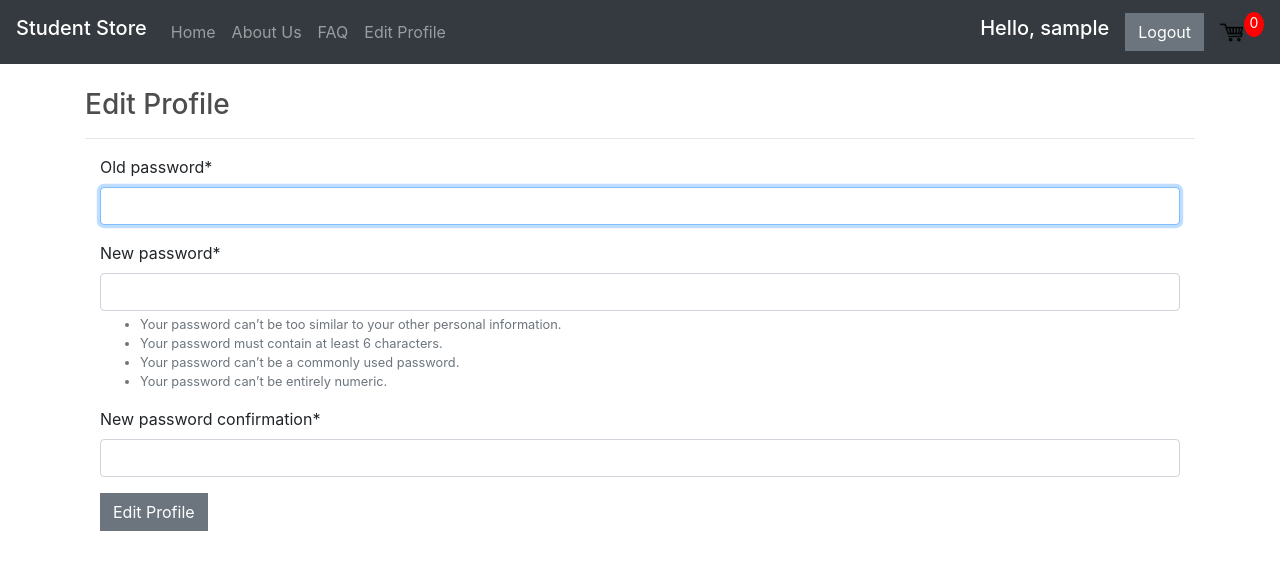
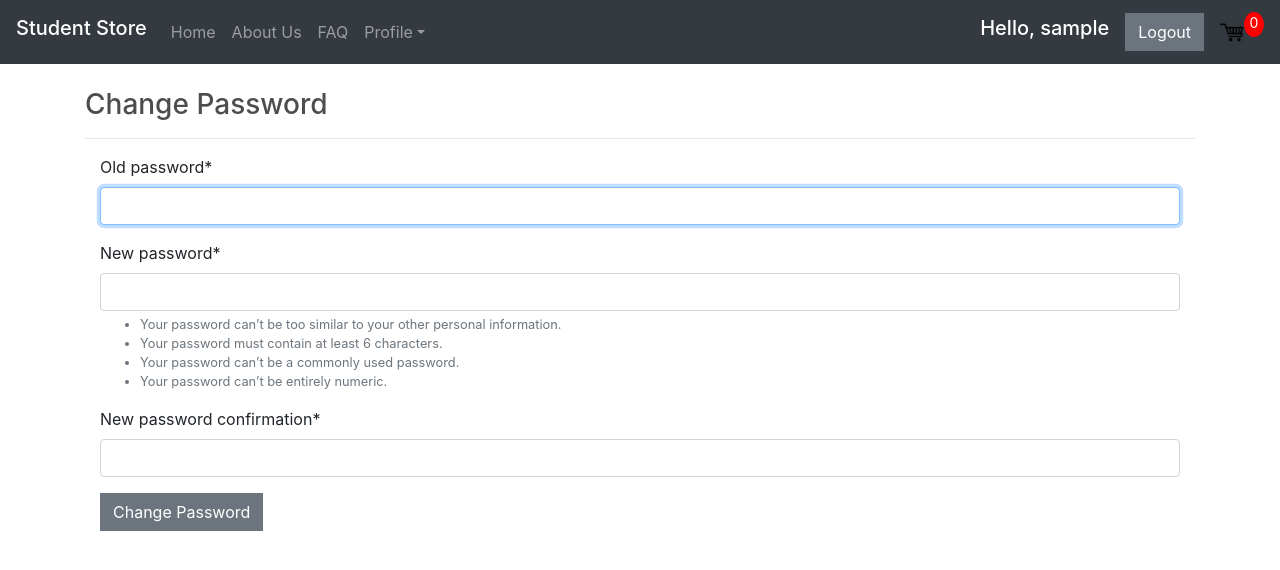
Before and after one commit to 2512262A/ecommerce_project, a Django app: page /change_password/ in a window 1280 px wide. Shown: the top 570 px of the page. Run offline with Django 3.2, Linux system fonts and the light colour scheme; the visitor is signed in with stand-in values (Sample User, id 1); some libraries are stand-ins or nearby versions.

Commit message:
another minor changes

```diff
--- a/store/templates/store/base.html
+++ b/store/templates/store/base.html
@@ -18,13 +18,13 @@
 
 <nav class="navbar navbar-expand-lg navbar-dark bg-dark">
     <h2 class="navbar-brand">Student Store</h2>
-
     <button class="navbar-toggler" type="button" data-toggle="collapse" data-target="#navbarSupportedContent" aria-controls="navbarSupportedContent" aria-expanded="false" aria-label="Toggle navigation">
         <span class="navbar-toggler-icon"></span>
     </button>
 
     <div class="collapse navbar-collapse" id="navbarSupportedContent">
         <ul class="navbar-nav mr-auto">
+
             <li class="nav-item">
                 <a class="nav-link" href="{% url 'index' %}">Home <span class="sr-only">(current)</span></a>
             </li>
@@ -34,9 +34,14 @@
             <li class="nav-item">
                 <a class="nav-link" href="{% url 'faq' %}">FAQ <span class="sr-only">(current)</span></a>
             </li>
+
             {% if user.is_authenticated %}
-                <li class="nav-item">
-                <a class="nav-link" href="{% url 'edit profile' %}">Edit Profile <span class="sr-only">(current)</span></a>
+                <li class="nav-item dropdown">
+                    <a class="nav-link dropdown-toggle" id="navbarDropdown" role="button" data-toggle="dropdown" aria-haspopup="true" aria-expanded="false">Profile</a>
+                    <div class="dropdown-menu" aria-labelledby="navbarDropdown">
+                        <a class="dropdown-item" href="{% url 'edit profile' %}">Edit Profile</a>
+                        <a class="dropdown-item" href="{% url 'change password' %}">Change Password</a>
+                    </div>
                 </li>
             {% endif %}
         </ul>
@@ -50,8 +55,7 @@
                 <a href="{% url 'register' %}"class="btn btn-secondary">Register</a>
             {% endif %}
 
-	     	    <a href="{% url 'cart' %}">
-	    		<img  id="cart-icon" src="{% static 'images/trolley.png' %}"></a>
+            <a href="{% url 'cart' %}"><img  id="cart-icon" src="{% static 'images/trolley.png' %}"></a>
             <p id="cart-total">0</p>
         </div>
     </div>
--- a/store/templates/store/change_password.html
+++ b/store/templates/store/change_password.html
@@ -9,14 +9,14 @@
 
 {% block content %}
 
-<h3>Edit Profile</h3>
+<h3>Change Password</h3>
 <hr/>
 
 <div class="container">
     <form method="post">
         {% csrf_token %}
         {{ password_form|crispy }}
-        <input type="submit" name="submit" class="btn btn-secondary" value="Edit Profile" />
+        <input type="submit" name="submit" class="btn btn-secondary" value="Change Password" />
     </form>
     <br>
 </div>
--- a/store/templates/store/edit_profile.html
+++ b/store/templates/store/edit_profile.html
@@ -16,7 +16,6 @@
     <form method="post">
         {% csrf_token %}
         {{ edit_form|crispy }}
-        <h5>Change your password <a href="{% url 'change password' %}">here</a></h5>
         <input type="submit" name="submit" class="btn btn-secondary" value="Edit Profile" />
     </form>
     <br>
--- a/store/views.py
+++ b/store/views.py
@@ -85,7 +85,7 @@ def change_password(request):
         if password_form.is_valid():
             password_form.save()
             update_session_auth_hash(request, password_form.user)
-            return redirect(reverse('edit profile'))
+            return redirect(reverse('index'))
 
     else:
         password_form = PasswordChangeForm(user=request.user)
```
Also changed, not shown: static/css/main.css (+49 -52 lines). Lines whose indentation alone changed are shown as unchanged.
